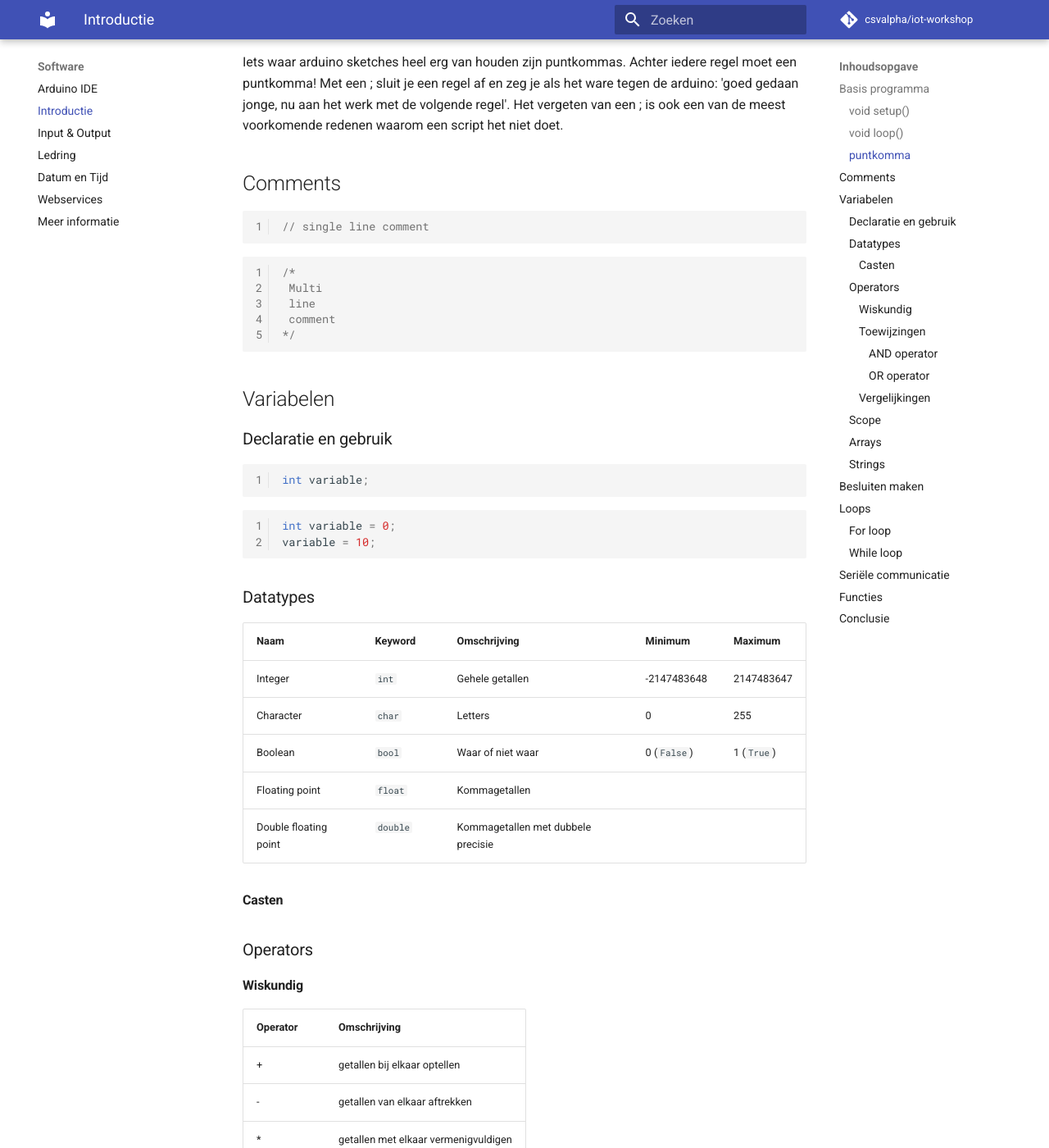
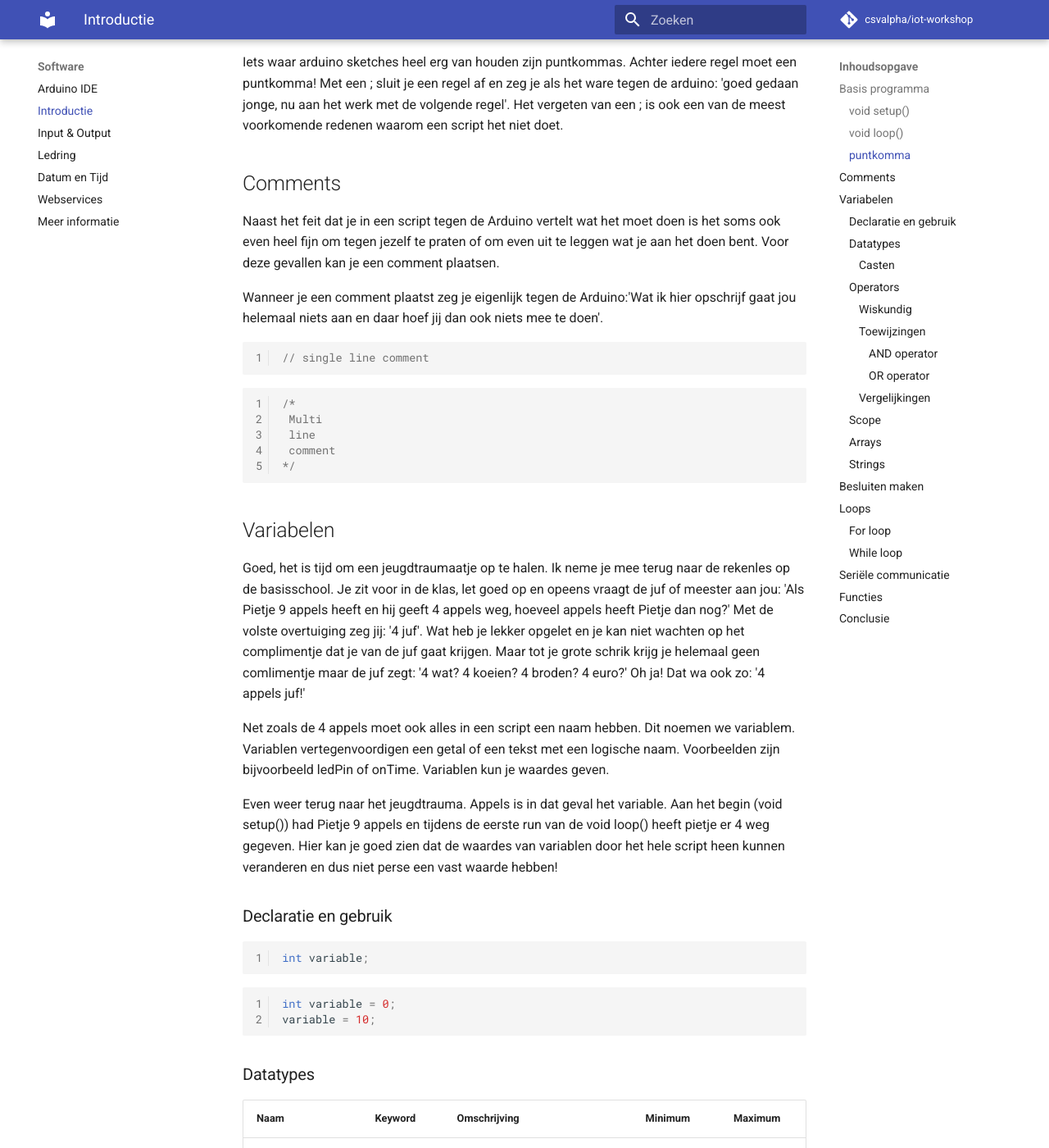
Before and after one commit to csvalpha/iot-workshop, an MkDocs documentation site: the page built from docs/software/introductie.md, in a window 1280 px wide and 1400 px high, scrolled down 1099 px. Shown: the whole window at 82% size. Built offline with MkDocs 1.6.1 and Material for MkDocs 9.7.7, drawn with Linux system fonts in a browser that asks for light colours; comment, search, counter and statistics services are not loaded.

Commit message:
Update introductie.md

````diff
--- a/docs/software/introductie.md
+++ b/docs/software/introductie.md
@@ -27,7 +27,12 @@ Net zoals bij de void setup() begint en eindigd de void loop() met accolades. He
 
 ###puntkomma
 Iets waar arduino sketches heel erg van houden zijn puntkommas. Achter iedere regel moet een puntkomma! Met een ; sluit je een regel af en zeg je als het ware tegen de arduino: 'goed gedaan jonge, nu aan het werk met de volgende regel'. Het vergeten van een ; is ook een van de meest voorkomende redenen waarom een script het niet doet.
+
 ## Comments
+Naast het feit dat je in een script tegen de Arduino vertelt wat het moet doen is het soms ook even heel fijn om tegen jezelf te praten of om even uit te leggen wat je aan het doen bent. Voor deze gevallen kan je een comment plaatsen.
+
+Wanneer je een comment plaatst zeg je eigenlijk tegen de Arduino:'Wat ik hier opschrijf gaat jou helemaal niets aan en daar hoef jij dan ook niets mee te doen'.
+
 ```arduino
 // single line comment
 ```
@@ -41,6 +46,11 @@ Iets waar arduino sketches heel erg van houden zijn puntkommas. Achter iedere re
 ```
 
 ## Variabelen
+Goed, het is tijd om een jeugdtraumaatje op te halen. Ik neme je mee terug naar de rekenles op de basisschool. Je zit voor in de klas, let goed op en opeens vraagt de juf of meester aan jou: 'Als Pietje 9 appels heeft en hij geeft 4 appels weg, hoeveel appels heeft Pietje dan nog?' Met de volste overtuiging zeg jij: '4 juf'. Wat heb je lekker opgelet en je kan niet wachten op het complimentje dat je van de juf gaat krijgen. Maar tot je grote schrik krijg je helemaal geen comlimentje maar de juf zegt: '4 wat? 4 koeien? 4 broden? 4 euro?' Oh ja! Dat wa ook zo: '4 appels juf!'
+
+Net zoals de 4 appels moet ook alles in een script een naam hebben. Dit noemen we variablem. Variablen vertegenvoordigen een getal of een tekst met een logische naam. Voorbeelden zijn bijvoorbeeld ledPin of onTime. Variablen kun je waardes geven.
+
+Even weer terug naar het jeugdtrauma. Appels is in dat geval het variable. Aan het begin (void setup()) had Pietje 9 appels en tijdens de eerste run van de void loop() heeft pietje er 4 weg gegeven. Hier kan je goed zien dat de waardes van variablen door het hele script heen kunnen veranderen en dus niet perse een vast waarde hebben!
 
 ### Declaratie en gebruik
 ```arduino
````
